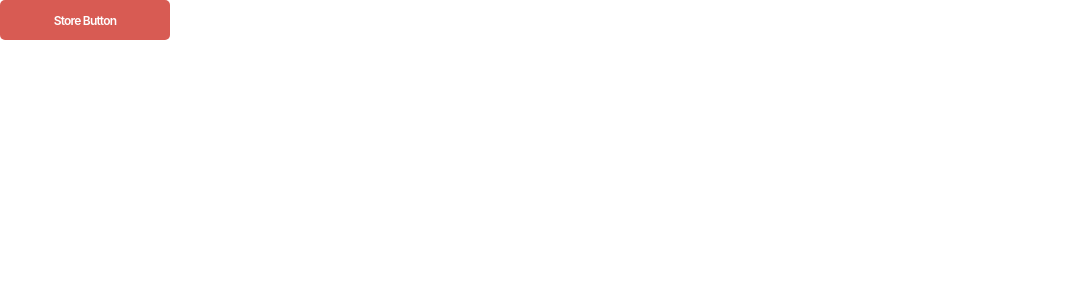
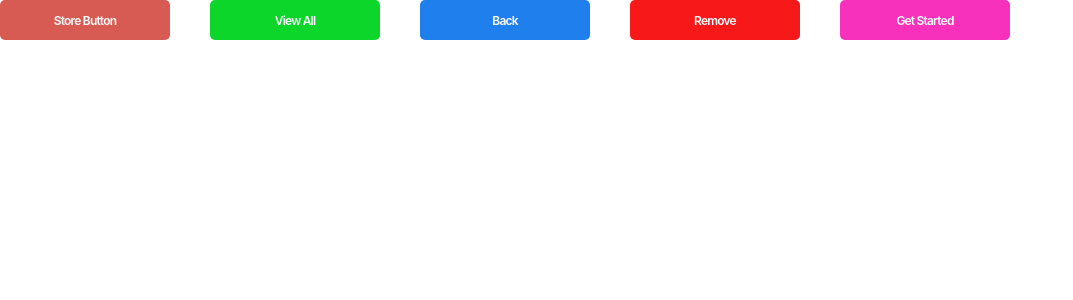
Before and after one commit to steamnp/bfs45, a React (Vite) app: page /store in a window 1280 px wide. Shown: the top 300 px of the page, without its empty margins (0-1073 px from the left). Built offline with nearby package versions, Linux system fonts and the light colour scheme.

Commit message:
complete css for button component

```diff
--- a/src/component/button.jsx
+++ b/src/component/button.jsx
@@ -1,4 +1,4 @@
-import './button.css'
+import style from "./button.module.css";
 
 // view
 // view--all
@@ -6,17 +6,23 @@ import './button.css'
 // remove
 // get-started
 
-function Button({ type, children = 'Button' }) {
-  return <button className={`button ${type ? `button--${type}` : ''}`}>{children}</button>
+function Button({ type, children = "Button" }) {
+  return (
+    <button
+      className={`${style.button} ${type ? style[`button--${type}`] : ""}`}
+    >
+      {children}
+    </button>
+  );
 }
 
-export default Button
+export default Button;
 
-const myName = 'Bikash'
+const myName = "Bikash";
 
 // `` -> backtick
 
 // intro
-const intro = `hello ${myName}`
+const intro = `hello ${myName}`;
 
 // `hello ${myName}` -> Template Literal
--- a/src/component/button.css
+++ b/src/component/button.module.css
@@ -8,13 +8,15 @@
   display: inline-flex;
   justify-content: center;
   align-items: center;
-  min-width: 20px;
-  height: 48px;
+  /* min-width: 20px;
+  height: 48px; */
+  width: 170px;
+  height: 40px;
   background-color: rgba(216, 91, 83, 0.7);
   border: none;
   padding: 5px 5px;
   border: none;
-  font-family: 'Inter', Helvetica, sans-serif;
+  font-family: "Inter", Helvetica, sans-serif;
   font-size: 12px;
   font-weight: 600;
   letter-spacing: -0.8px;
@@ -23,6 +25,7 @@
   color: white;
   user-select: none;
   -webkit-user-select: none;
+  margin-right: 40px;
 }
 
 .button:hover,
@@ -34,9 +37,7 @@
 
 .button--view {
   background-color: #d85b53;
-  width: 170px;
-  height: 40px;
-  margin-right: 40px;
+  /* margin-right: 40px; */
 }
 
 .button--view:hover {
@@ -45,17 +46,21 @@
 }
 
 /* Assignment */
-/* .button--view--all {
+.button--view--all {
+  background-color: #0bd629;
 }
 
 .button--remove {
+  background-color: #f71919;
 }
 
 .button--back {
+  background-color: #1f7fed;
 }
 
 .button--get-started {
-}  */
+  background-color: #f731bc;
+}
 
 /* 0 - 480px */
 /* small screen -> mobile devices */
--- a/src/pages/store.jsx
+++ b/src/pages/store.jsx
@@ -1,7 +1,15 @@
-import Button from '../component/button'
+import Button from "../component/button";
 
 function Store() {
-  return <Button type="view">Store Button</Button>
+  return (
+    <>
+      <Button type="view">Store Button</Button>
+      <Button type="view--all">View All</Button>
+      <Button type="back">Back</Button>
+      <Button type="remove">Remove</Button>
+      <Button type="get-started">Get Started</Button>
+    </>
+  );
 }
 
-export default Store
+export default Store;
```
Also changed, not shown: src/main.jsx (+14 -13 lines).
